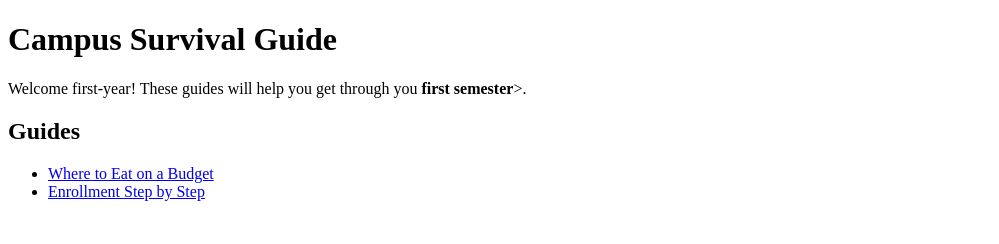
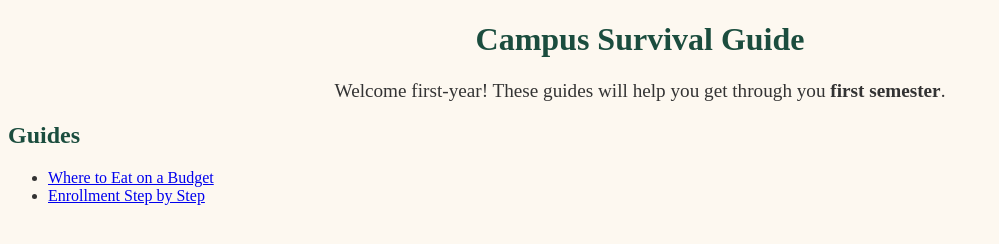
Before and after one commit to RaineirEllevera006/campus-guide-css-ellevera, a plain HTML site: page index.html in a window 1280 px wide. Shown: the whole page, without its empty margins (0-999 px from the left). Drawn offline with Linux system fonts and the light colour scheme.

Commit message:
Add Styling

```diff
--- a/index.html
+++ b/index.html
@@ -4,13 +4,14 @@
     <meta charset="UTF-8" />
     <meta name="viewport" content="width=device-width, initial-scale=1.0" />
     <title>Campus Survival Guide</title>
+    <link rel="stylesheet" href="styles.css" />
   </head>
 
   <body>
     <h1>Campus Survival Guide</h1>
-    <p>
+    <p class="intro">
       Welcome first-year! These guides will help you get through you
-      <strong>first semester</strong>>.
+      <strong>first semester</strong>.
     </p>
 
     <h2>Guides</h2>
--- /dev/null
+++ b/styles.css
@@ -0,0 +1,25 @@
+body {
+  font-family: "Times New Roman", Times, serif;
+  color: #333333;
+  background-color: #fdf8f0;
+}
+
+h1,
+h2 {
+  color: #1b4d3e;
+}
+
+h1 {
+  text-align: center;
+}
+
+.intro {
+  font-size: 1.2em;
+  text-align: center;
+  margin-bottom: 20px;
+}
+
+.tip {
+  font-style: italic;
+  color: #b75b05;
+}
```
Also changed, not shown: guides/enrollment.html (+1 -0 lines), guides/food.html (+4 -3 lines).
